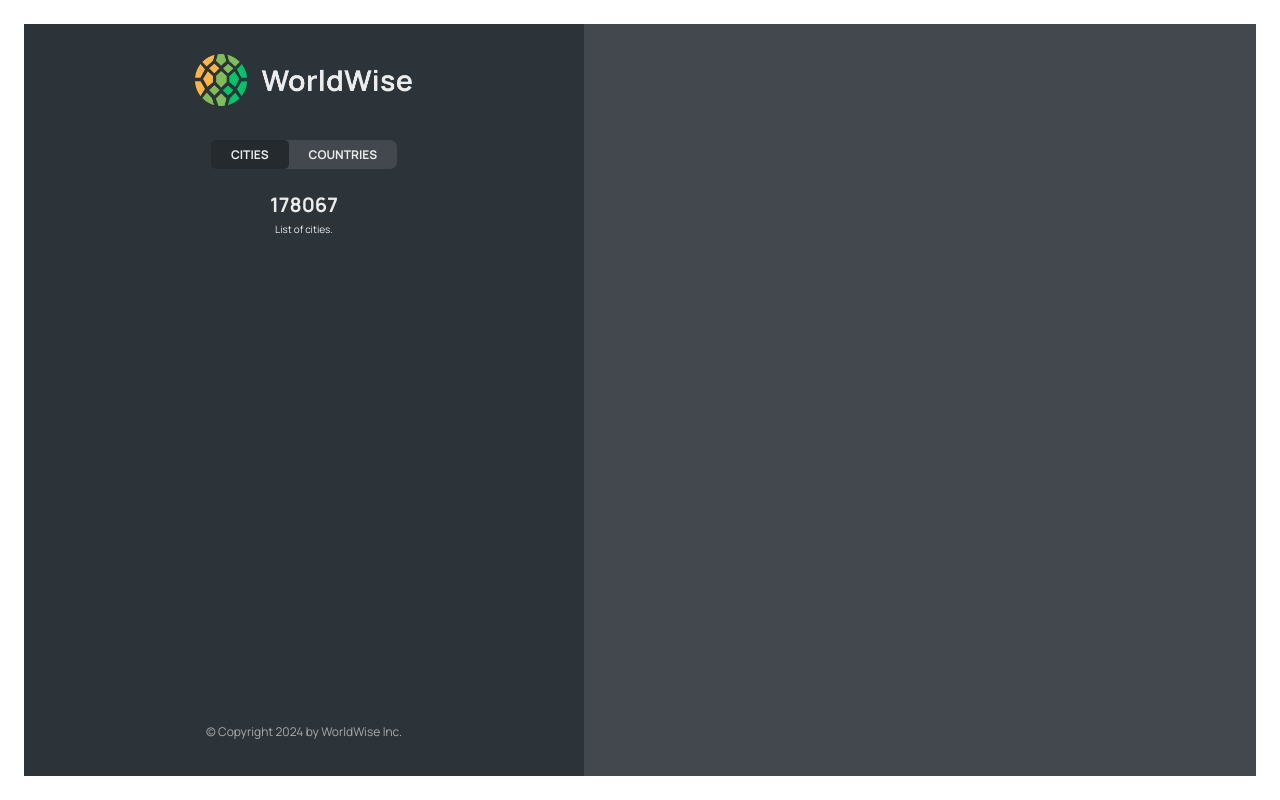
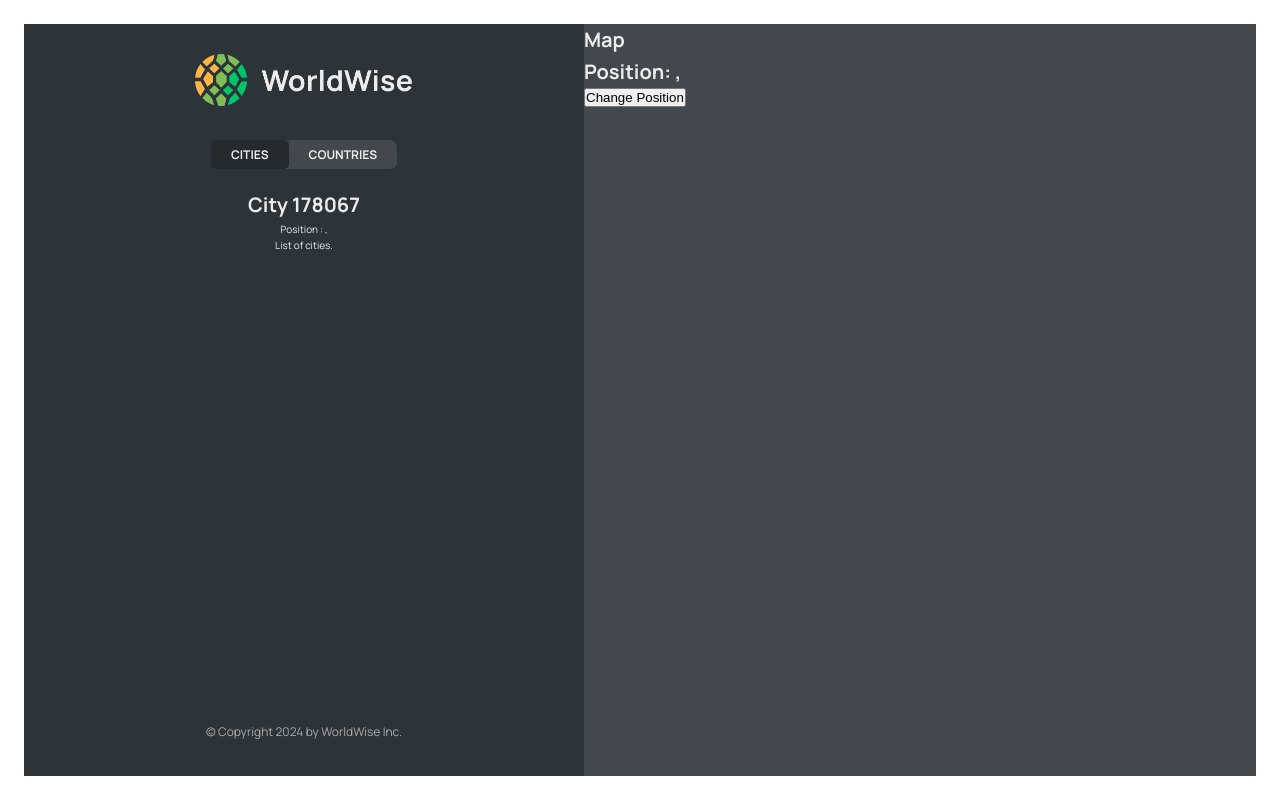
Before and after one commit to StefanHadzhiev/WorldWise_React, a React (Vite) app: page /app/cities/178067 in a window 1280 px wide. Built offline with nearby package versions, Linux system fonts and the light colour scheme; data requests are answered from the project's data file.

Commit message:
Reading and setting query strings

```diff
--- a/src/components/City.jsx
+++ b/src/components/City.jsx
@@ -1,5 +1,5 @@
 import styles from "./City.module.css";
-import { useParams } from "react-router-dom";
+import { useParams, useSearchParams } from "react-router-dom";
 
 const formatDate = (date) =>
   new Intl.DateTimeFormat("en", {
@@ -11,6 +11,11 @@
 
 function City() {
   const { id } = useParams();
+
+  const [searchParams, setSearchParams] = useSearchParams();
+  const lat = searchParams.get("lat");
+  const lng = searchParams.get("lng");
+
   // TEMP DATA
   const currentCity = {
     cityName: "Lisbon",
@@ -22,7 +27,12 @@
   const { cityName, emoji, date, notes } = currentCity;
 
   return (
-    <h1>{id}</h1>
+    <>
+      <h1>City {id}</h1>
+      <p>
+        Position : {lat}, {lng}
+      </p>
+    </>
     // <div className={styles.city}>
     //   <div className={styles.row}>
     //     <h6>City name</h6>
--- a/src/components/CityItem.jsx
+++ b/src/components/CityItem.jsx
@@ -9,12 +9,14 @@
   }).format(new Date(date));
 
 function CityItem({ city }) {
-  console.log(city);
+  const { cityName, emoji, date, id, position } = city;
 
-  const { cityName, emoji, date, id } = city;
   return (
     <li>
-      <Link className={styles.cityItem} to={`${id}`}>
+      <Link
+        className={styles.cityItem}
+        to={`${id}?lat=${position.lat}&lng=${position.lng}`}
+      >
         <span className={emoji}>{emoji}</span>
         <h3 className={styles.name}>{cityName}</h3>
         <time className={styles.date}>({formatDate(date)})</time>
--- a/src/components/Map.jsx
+++ b/src/components/Map.jsx
@@ -1,7 +1,26 @@
 import styles from "./Map.module.css";
+import { useSearchParams } from "react-router-dom";
 
 function Map() {
-  return <div className={styles.mapContainer}></div>;
+  const [searchParams, setSearchParams] = useSearchParams();
+  const lat = searchParams.get("lat");
+  const lng = searchParams.get("lng");
+
+  return (
+    <div className={styles.mapContainer}>
+      <h1>Map</h1>
+      <h1>
+        Position: {lat}, {lng}
+      </h1>
+      <button
+        onClick={() => {
+          setSearchParams({ lat: 23, lng: 50 });
+        }}
+      >
+        Change Position
+      </button>
+    </div>
+  );
 }
 
 export default Map;
```
